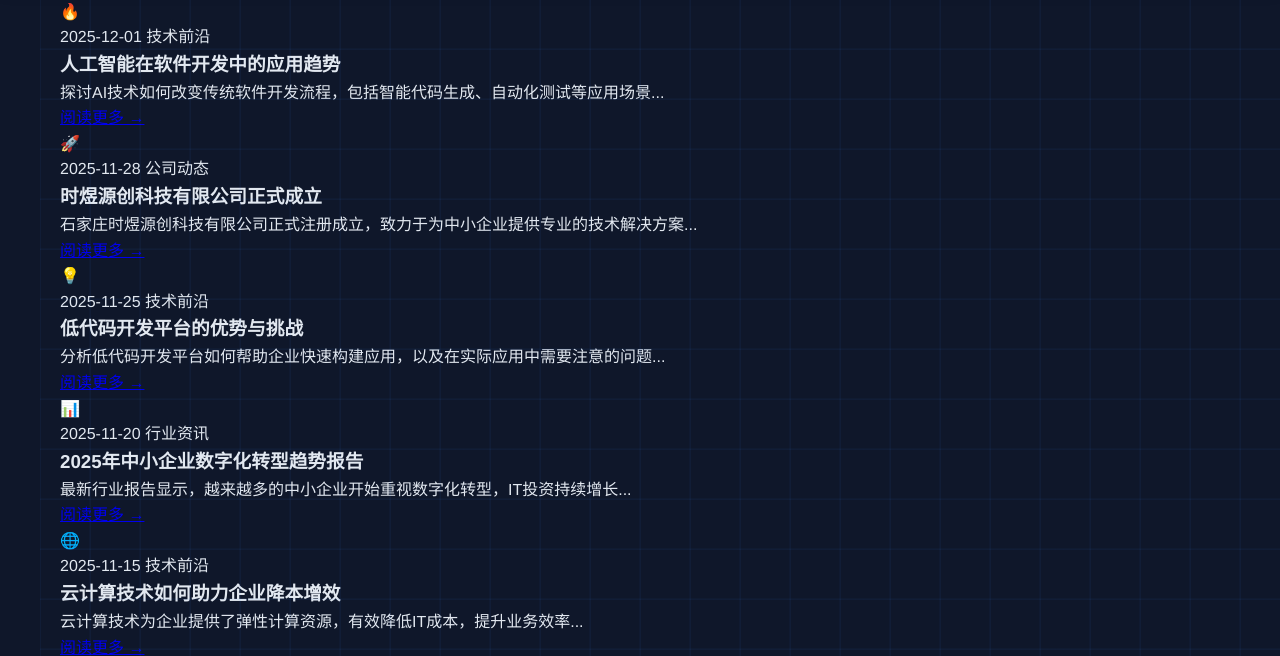
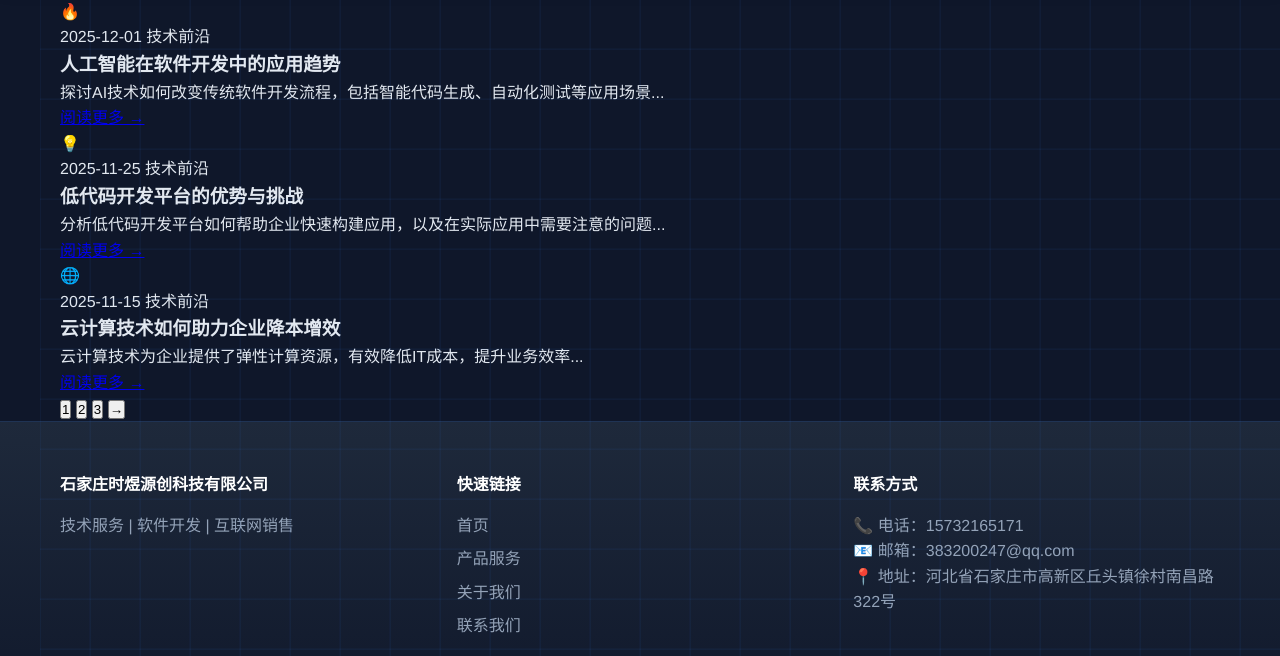
Before and after one commit to xiao-shi-feng/shiyuyuanchuang-tech, a plain HTML site: page blog.html in a window 1280 px wide. Both pictures are taken after a click on the button "技术前沿". Shown: the part 91-747 px from the top of the page. Drawn offline with Linux system fonts and the light colour scheme.

Commit message:
fix: 统一页脚联系方式，实现文章分类筛选功能

```diff
--- a/blog.html
+++ b/blog.html
@@ -48,7 +48,7 @@
       <div class="container">
         <div class="articles-grid">
           <!-- 文章1 -->
-          <article class="article-card">
+          <article class="article-card" data-category="tech">
             <div class="article-image">
               <span class="article-icon">🔥</span>
             </div>
@@ -64,7 +64,7 @@
           </article>
 
           <!-- 文章2 -->
-          <article class="article-card">
+          <article class="article-card" data-category="company">
             <div class="article-image">
               <span class="article-icon">🚀</span>
             </div>
@@ -80,7 +80,7 @@
           </article>
 
           <!-- 文章3 -->
-          <article class="article-card">
+          <article class="article-card" data-category="tech">
             <div class="article-image">
               <span class="article-icon">💡</span>
             </div>
@@ -96,7 +96,7 @@
           </article>
 
           <!-- 文章4 -->
-          <article class="article-card">
+          <article class="article-card" data-category="industry">
             <div class="article-image">
               <span class="article-icon">📊</span>
             </div>
@@ -112,7 +112,7 @@
           </article>
 
           <!-- 文章5 -->
-          <article class="article-card">
+          <article class="article-card" data-category="tech">
             <div class="article-image">
               <span class="article-icon">🌐</span>
             </div>
@@ -128,7 +128,7 @@
           </article>
 
           <!-- 文章6 -->
-          <article class="article-card">
+          <article class="article-card" data-category="company">
             <div class="article-image">
               <span class="article-icon">🎯</span>
             </div>
@@ -174,8 +174,8 @@
         </div>
         <div class="footer-col">
           <h4>联系方式</h4>
-          <p>📞 电话：请补充您的联系方式</p>
-          <p>📧 邮箱：请补充您的邮箱地址</p>
+          <p>📞 电话：15732165171</p>
+          <p>📧 邮箱：383200247@qq.com</p>
           <p>📍 地址：河北省石家庄市高新区丘头镇徐村南昌路322号</p>
         </div>
       </div>
@@ -187,14 +187,20 @@
 
   <script src="js/main.js"></script>
   <script>
-    // 文章分类筛选功能（占位，实际需要完善）
+    // 文章分类筛选功能
     function filterCategory(category) {
-      const buttons = document.querySelectorAll('.category-btn');
-      buttons.forEach(btn => btn.classList.remove('active'));
+      var buttons = document.querySelectorAll('.category-btn');
+      buttons.forEach(function(btn) { btn.classList.remove('active'); });
       event.target.classList.add('active');
 
-      // 这里应该添加实际的筛选逻辑
-      console.log('筛选分类:', category);
+      var articles = document.querySelectorAll('.article-card');
+      articles.forEach(function(article) {
+        if (category === 'all' || article.dataset.category === category) {
+          article.style.display = '';
+        } else {
+          article.style.display = 'none';
+        }
+      });
     }
   </script>
 </body>
```
